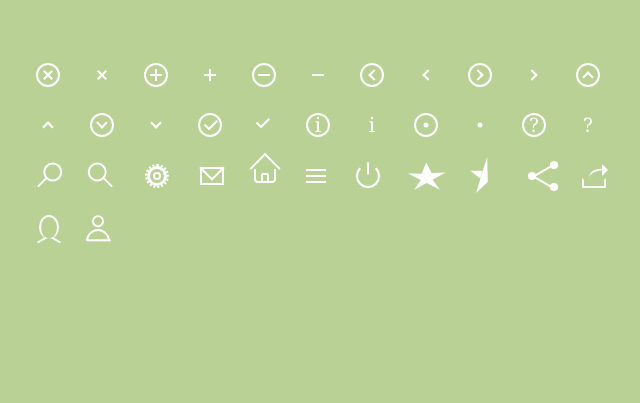
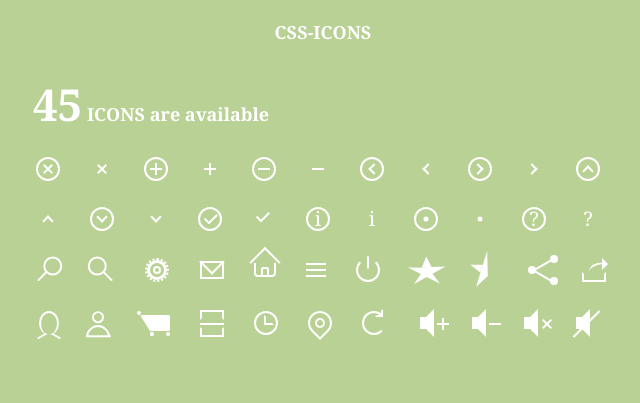
Before and after one commit to kliuj/css-icons, a plain HTML site: page index.html in a window 1280 px wide. Shown: the whole page, without its empty margins (317-957 px from the left). Drawn offline with Linux system fonts and the light colour scheme.

Commit message:
新增9个图标

```diff
--- a/icons.css
+++ b/icons.css
@@ -23,6 +23,7 @@
 [class*=close]{
   transform: rotate(-45deg);
   -webkit-transform: rotate(-45deg);
+  -ms-transform: rotate(-45deg);
 }
 [class*=close]:before{
   width: 12px;
@@ -31,6 +32,7 @@
   top:50%;
   transform: translate(-50%, -50%);
   -webkit-transform: translate(-50%, -50%);
+  -ms-transform: translate(-50%, -50%);
 }
 [class*=close]:after{
   width: 2px;
@@ -39,6 +41,7 @@
   top:50%;
   transform: translate(-50%, -50%);
   -webkit-transform: translate(-50%, -50%);
+  -ms-transform: translate(-50%, -50%);
 }
 [class*=plus]:before{
   width: 12px;
@@ -47,6 +50,7 @@
   top:50%;
   transform: translate(-50%, -50%);
   -webkit-transform: translate(-50%, -50%);
+  -ms-transform: translate(-50%, -50%);
 }
 [class*=plus]:after{
   width: 2px;
@@ -55,6 +59,7 @@
   top:50%;
   transform: translate(-50%, -50%);
   -webkit-transform: translate(-50%, -50%);
+  -ms-transform: translate(-50%, -50%);
 }
 [class*=delete]:before{
   width: 12px;
@@ -63,6 +68,7 @@
   top:50%;
   transform: translate(-50%, -50%);
   -webkit-transform: translate(-50%, -50%);
+  -ms-transform: translate(-50%, -50%);
 }
 [class*=plus]:after{
   width: 2px;
@@ -71,6 +77,7 @@
   top:50%;
   transform: translate(-50%, -50%);
   -webkit-transform: translate(-50%, -50%);
+  -ms-transform: translate(-50%, -50%);
 }
 [class*=delete]:before{
   width: 12px;
@@ -79,6 +86,7 @@
   top:50%;
   transform: translate(-50%, -50%);
   -webkit-transform: translate(-50%, -50%);
+  -ms-transform: translate(-50%, -50%);
 }
 [class*=left]:before{
   width: 8px;
@@ -92,6 +100,7 @@
   top:50%;
   transform: translate(-25%, -50%) rotate(45deg);
   -webkit-transform: translate(-25%, -50%) rotate(45deg);
+  -ms-transform: translate(-25%, -50%) rotate(45deg);
   background-color: transparent;
 }
 [class*=right]:before{
@@ -106,6 +115,7 @@
   top:50%;
   transform: translate(-75%, -50%) rotate(45deg);
   -webkit-transform: translate(-75%, -50%) rotate(45deg);
+  -ms-transform: translate(-75%, -50%) rotate(45deg);
   background-color: transparent;
 }
 [class*=up]:before{
@@ -120,6 +130,7 @@
   top:50%;
   transform: translate(-50%, -25%) rotate(45deg);
   -webkit-transform: translate(-50%, -25%) rotate(45deg);
+  -ms-transform: translate(-50%, -25%) rotate(45deg);
   background-color: transparent;
 }
 [class*=down]:before{
@@ -134,6 +145,7 @@
   top:50%;
   transform: translate(-50%, -75%) rotate(45deg);
   -webkit-transform: translate(-50%, -75%) rotate(45deg);
+  -ms-transform: translate(-50%, -75%) rotate(45deg);
   background-color: transparent;
 }
 [class*=agree]:after{
@@ -143,6 +155,7 @@
   top: 10px;
   transform: translate(-50%, -50%) rotate(45deg);
   -webkit-transform: translate(-50%, -50%) rotate(45deg);
+  -ms-transform: translate(-50%, -50%) rotate(45deg);
 }
 [class*=agree]:before{
   width: 7px;
@@ -151,6 +164,7 @@
   top: 12px;
   transform: translate(-50%, -50%) rotate(45deg);
   -webkit-transform: translate(-50%, -50%) rotate(45deg);
+  -ms-transform: translate(-50%, -50%) rotate(45deg);
 }
 [class*=info]:before{
   content: "i"!important;
@@ -159,6 +173,7 @@
   top: 50%;
   transform: translate(-50%, -50%) ;
   -webkit-transform: translate(-50%, -50%) ;
+  -ms-transform: translate(-50%, -50%) ;
   font-size: 20px;
   line-height: 0
 }
@@ -170,6 +185,7 @@
   top: 50%;
   transform: translate(-50%, -50%) ;
   -webkit-transform: translate(-50%, -50%) ;
+  -ms-transform: translate(-50%, -50%) ;
 }
 [class*=doubt]:before{
   content: "?"!important;
@@ -178,6 +194,7 @@
   top: 50%;
   transform: translate(-50%, -50%) ;
   -webkit-transform: translate(-50%, -50%) ;
+  -ms-transform: translate(-50%, -50%) ;
   font-size: 20px;
   line-height: 0
 }
@@ -194,6 +211,7 @@
   height: 2px;
   transform: rotate(-45deg) ;
   -webkit-transform: rotate(-45deg) ;
+  -ms-transform: rotate(-45deg) ;
   bottom: 5px;
 }
 .css-icon-search-right:before{
@@ -208,6 +226,7 @@
   height: 2px;
   transform: rotate(45deg) ;
   -webkit-transform: rotate(45deg) ;
+  -ms-transform: rotate(45deg) ;
   bottom: 5px;
   right: 0
 }
@@ -235,6 +254,7 @@
   top: 50%;
   transform: translate(-50%, -50%) ;
   -webkit-transform: translate(-50%, -50%) ;
+  -ms-transform: translate(-50%, -50%) ;
 }
 .css-icon-email{
   width: 24px;
@@ -251,6 +271,7 @@
   top: -10px;
   transform: rotate(45deg);
   -webkit-transform: rotate(45deg);
+  -ms-transform: rotate(45deg);
 }
 .css-icon-home{
   height: 14px;
@@ -271,6 +292,7 @@
   top: 50%;
   transform: translate(-50%, -80%) rotate(45deg) ;
   -webkit-transform: translate(-50%, -80%) rotate(45deg);
+  -ms-transform: translate(-50%, -80%) rotate(45deg);
 }
 .css-icon-home:after{
   width: 8px;
@@ -282,6 +304,7 @@
   left: 50%;
   transform: translate(-50%, 0) ;
   -webkit-transform: translate(-50%, 0) ;
+  -ms-transform: translate(-50%, 0) ;
 }
 .css-icon-navicon{
   width: 20px;
@@ -299,6 +322,7 @@
   left: 50%;
   transform: translate(-50%, -30%) ;
   -webkit-transform: translate(-50%, -30%) ;
+  -ms-transform: translate(-50%, -30%) ;
 }
 .css-icon-star{
   border-left: 18px transparent solid;
@@ -306,6 +330,7 @@
   border-right: 18px transparent solid;
   transform:  translate(4%, -21%) rotate(27deg);
   -webkit-transform:  translate(4%, -21%) rotate(27deg);
+  -ms-transform:  translate(4%, -21%) rotate(27deg);
 }
 .css-icon-star:before{
   border-left: 18px transparent solid;
@@ -315,6 +340,7 @@
   height: 12px;
   transform: translate(-50%, 30%) rotate(-56deg);
   -webkit-transform: translate(-50%, 30%) rotate(-56deg);
+  -ms-transform: translate(-50%, 30%) rotate(-56deg);
   background-color: transparent;
   left: 50%;
   top:50%;
@@ -326,6 +352,7 @@
   background-color: transparent;
   transform: translate(-90%, 47%) rotate(-29deg);
   -webkit-transform: translate(-90%, 47%) rotate(-29deg);
+  -ms-transform: translate(-90%, 47%) rotate(-29deg);
 }
 .css-icon-half-star{
   border-left: 24px transparent solid;
@@ -333,6 +360,7 @@
   border-right: 14px transparent solid;
   transform: translate(-5%, 10%) rotate(107deg);
   -webkit-transform: translate(-5%, 10%) rotate(107deg);
+  -ms-transform: translate(-5%, 10%) rotate(107deg);
 }
 .css-icon-half-star:before{
   border-left: 4px transparent solid;
@@ -340,6 +368,7 @@
   border-right: 4px transparent solid;
   transform: translate(-118%, 201%) rotate(-178deg);
   -webkit-transform: translate(-118%, 201%) rotate(-178deg);
+  -ms-transform: translate(-118%, 201%) rotate(-178deg);
   background-color: transparent;
 }
 .css-icon-share{
@@ -349,12 +378,14 @@
   box-shadow: inset 0 0 0 32px,22px -11px 0 0,22px 11px 0 0;
   transform: translateX(-16px) ;
   -webkit-transform: translateX(-16px) ;
+  -ms-transform: translateX(-16px) ;
 }
 .css-icon-share:before{
   height: 2px;
   width: 29px;
   transform: translate(-20%, -63%) rotate(150deg);
   -webkit-transform: translate(-20%, -63%) rotate(150deg);
+  -ms-transform: translate(-20%, -63%) rotate(150deg);
   left: 85%;
   top: -10%;
 }
@@ -363,6 +394,7 @@
   width: 29px;
   transform: translate(-20%, -63%) rotate(30deg);
   -webkit-transform: translate(-20%, -62%) rotate(30deg);
+  -ms-transform: translate(-20%, -62%) rotate(30deg);
   left: 72%;
   top: 128%;
 }
@@ -382,6 +414,7 @@
   left: 5px;
   transform:  rotate(-18deg);
   -webkit-transform:  rotate(-18deg);
+  -ms-transform:  rotate(-18deg);
 }
 .css-icon-share-b:after{
   background-color: transparent;
@@ -405,6 +438,7 @@
   left: 6px;
   transform: translateX(-100%) rotate(-30deg);
   -webkit-transform: translateX(-100%) rotate(-30deg);
+  -ms-transform: translateX(-100%) rotate(-30deg);
 }
 .css-icon-person:after{
   width: 10px;
@@ -413,6 +447,7 @@
   right: 6px;
   transform: translateX(100%) rotate(30deg);
   -webkit-transform: translateX(100%) rotate(30deg);
+  -ms-transform: translateX(100%) rotate(30deg);
 }
 .css-icon-person-b{
   border: 2px solid #fff;
@@ -421,6 +456,7 @@
   border-right-color: transparent;
   transform:  rotate(45deg);
   -webkit-transform:  rotate(45deg);
+  -ms-transform:  rotate(45deg);
   top:14px
 }
 .css-icon-person-b:before{
@@ -439,4 +475,148 @@
   left: -2px;
   transform:  rotate(-45deg);
   -webkit-transform:  rotate(-45deg);
+  -ms-transform:  rotate(-45deg);
 }
+.css-icon-shoppingcart{
+  height: 0;
+  border-left: 10px solid transparent;
+  border-right: 20px solid #fff;
+  border-top: 16px solid #fff;
+  border-radius: 2px;
+}
+.css-icon-shoppingcart:before{
+  height: 4px;
+  width: 4px;
+  border-radius: 50%;
+  top: 1px;
+  box-shadow: inset 0 0 0 1px,16px 0px,-13px -21px;
+}
+.css-icon-scan{
+  height: 10px;
+  border: 2px solid #fff;
+  border-bottom-color: transparent;
+  transform:  translateY(-8px);
+  -webkit-transform: translateY(-8px);
+  -ms-transform: translateY(-8px);
+}
+.css-icon-scan:before{
+  height: 10px;
+  border: 2px solid #fff;
+  border-top-color: transparent;
+  width: 24px;
+  background-color: transparent;
+  left: -2px;
+  top:15px
+}
+.css-icon-scan:after{
+  width: 24px;
+  height: 2px;
+  top:11px;
+  left: -2px
+}
+.css-icon-time{
+  border-radius: 50%;
+  border: 2px solid #fff
+}
+.css-icon-time:before{
+  width: 10px;
+  height: 10px;
+  background-color: transparent;
+  border: 2px solid #fff;
+  left: 50%;
+  top:50%;
+  transform:  translate(-20%,-80%);
+  -webkit-transform: translate(-20%,-80%);
+  -ms-transform: translate(-20%,-80%);
+  border-right-color: transparent;
+  border-top-color: transparent;
+}
+.css-icon-location{
+    border-radius: 50% 50% 50% 0;
+    -webkit-transform: rotate(-45deg);
+    -ms-transform: rotate(-45deg);
+    transform: rotate(-45deg);
+    border:2px solid #fff
+}
+.css-icon-location:before{
+  height: 10px;
+  width: 10px;
+  border-radius:50%;
+  background-color: transparent;
+  border: 2px solid #fff;
+  left: 50%;
+  top:50%;
+  transform:  translate(-50%,-50%);
+  -webkit-transform: translate(-50%,-50%);
+  -ms-transform: translate(-50%,-50%);
+}
+.css-icon-refresh{
+  border: 2px solid #fff;
+  border-radius: 50%;
+  border-right-color: transparent;
+}
+.css-icon-refresh:before{
+  height: 8px;
+  width: 8px;
+  border: 2px solid #fff;
+  background-color: transparent;
+  border-top-color: transparent;
+  border-left-color: transparent;
+  left: 11px;
+  top: -4px;
+}
+[class*=css-icon-voice-]{
+width: 0;
+height: 0;
+border: 8px solid #fff;
+border-top-color: transparent;
+border-left: none;
+border-bottom-color: transparent;
+padding: 6px 3px;
+box-shadow: 0px 0px 0px 3px #fff inset;
+margin: 0 4px
+}
+.css-icon-voice-more:before{
+  width: 12px;
+  height: 2px;
+  left: 17px;
+}
+.css-icon-voice-more:after{
+  width: 2px;
+  height: 12px;
+  left: 22px;
+  top: 1px;
+}
+.css-icon-voice-less:before{
+  width: 12px;
+  height: 2px;
+  left: 17px;
+}
+.css-icon-voice-zero:before{
+  width: 12px;
+  height: 2px;
+  left: 17px;
+  transform:  rotate(45deg);
+  -webkit-transform: rotate(45deg);
+  -ms-transform: rotate(45deg);
+}
+.css-icon-voice-zero:after{
+  width: 2px;
+  height: 12px;
+  left: 22px;
+  top: 1px;
+  transform:  rotate(45deg);
+  -webkit-transform: rotate(45deg);
+  -ms-transform: rotate(45deg);
+}
+.css-icon-voice-shut:before{
+  width: 37px;
+  height: 2px;
+  left: -8px;
+  transform:  rotate(-45deg);
+  -webkit-transform: rotate(-45deg);
+  -ms-transform: rotate(-45deg);
+}
+.css-icon-message{
+
+}
--- a/index.css
+++ b/index.css
@@ -14,7 +14,7 @@ body{
   position: relative;
   margin: 0 auto;
   width: 600px;
-  padding: 50px 0
+  padding: 0 50px 50px 50px
 }
 .icon_demo{
   padding: 13px;
@@ -22,3 +22,21 @@ body{
   display: inline-block;
   cursor: pointer;
 }
+.all{
+  font-size: 18px;
+  font-family: georgia;
+  color:#fff;
+  padding: 10px;
+  font-weight: bold;
+}
+#total{
+  font-size: 44px;
+}
+.title{
+  font-size: 18px;
+  font-family: georgia;
+  color:#fff;
+  padding: 20px;
+  font-weight: bold;
+  text-align: center;
+}
--- a/index.html
+++ b/index.html
@@ -10,7 +10,9 @@
   <link rel="stylesheet" href="icons.css">
 </head>
 <body>
+  <div class="title">CSS-ICONS</div>
   <div class="content">
+    <p class="all"><span id="total"></span> ICONS are available</p>
     <label class="icon_demo">
         <i class="css-icon-close-circle"></i>
     </label>
@@ -116,6 +118,40 @@
     <label class="icon_demo">
         <i class="css-icon-person-b"></i>
     </label>
+    <label class="icon_demo">
+        <i class="css-icon-shoppingcart"></i>
+    </label>
+    <label class="icon_demo">
+        <i class="css-icon-scan"></i>
+    </label>
+    <label class="icon_demo">
+        <i class="css-icon-time"></i>
+    </label>
+    <label class="icon_demo">
+        <i class="css-icon-location"></i>
+    </label>
+    <label class="icon_demo">
+        <i class="css-icon-refresh"></i>
+    </label>
+    <label class="icon_demo">
+        <i class="css-icon-voice-more"></i>
+    </label>
+    <label class="icon_demo">
+        <i class="css-icon-voice-less"></i>
+    </label>
+    <label class="icon_demo">
+        <i class="css-icon-voice-zero"></i>
+    </label>
+    <label class="icon_demo">
+        <i class="css-icon-voice-shut"></i>
+    </label>
+    <label class="icon_demo">
+        <i class="css-icon-message"></i>
+    </label>
   </div>
+  <script>
+    var allList = document.querySelectorAll('.icon_demo');
+    document.getElementById("total").innerHTML = allList.length
+  </script>
 </body>
 </html>
```
